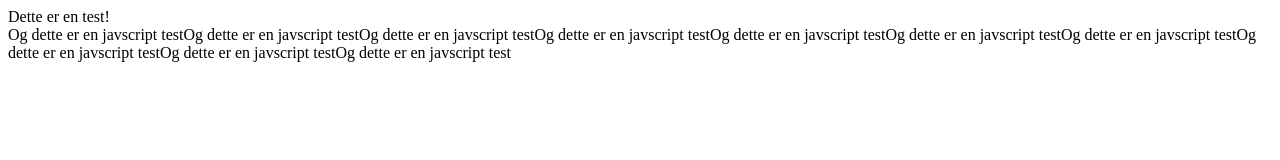
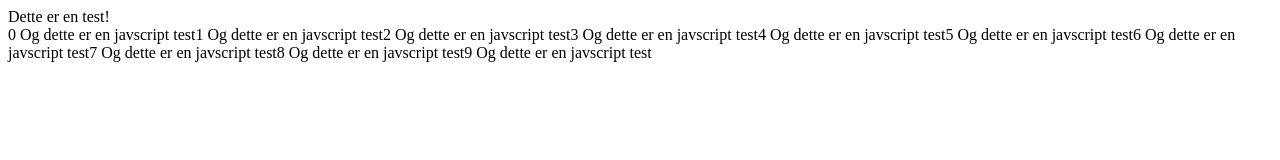
Before and after one commit to ramonarellano/webserver, a plain HTML site: page index.html in a window 1280 px wide. Drawn offline with Linux system fonts and the light colour scheme.

Commit message:
Update index.html

```diff
--- a/index.html
+++ b/index.html
@@ -4,7 +4,7 @@
 
   <script>
     for(let x=0; x<10; x++) {
-      document.write("Og dette er en javscript test");
+      document.write(x + " Og dette er en javscript test");
     }
     </script>
 
```
